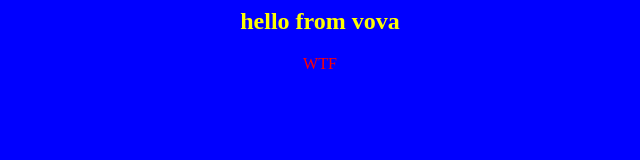
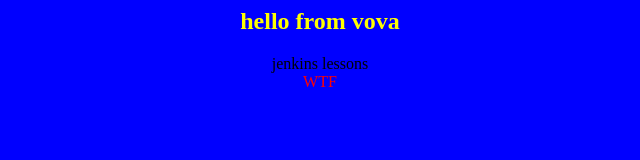
Before and after one commit to ligum/jenkins-sample, a plain HTML site: page index.html in a window 1280 px wide. Shown: the whole page, without its empty margins (320-960 px from the left). Drawn offline with Linux system fonts and the light colour scheme.

Commit message:
Update index.html
7

```diff
--- a/index.html
+++ b/index.html
@@ -2,6 +2,7 @@
 <body bgcolor=blue>
 <center>
 <h2><font color=yellow>hello from vova</font></h2>
+  jenkins lessons</br>
 <font color=red>WTF</font>
 </center>
 </body>
```
